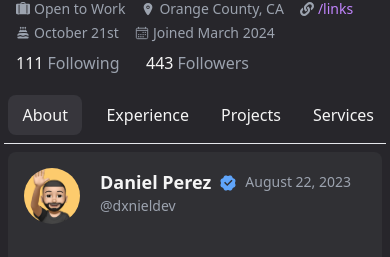
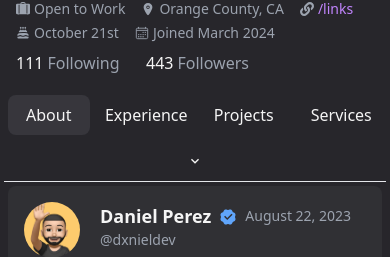
Before and after one commit to Daniel-PerezF/portfolioX, a React (Create React App) app in the folder portfoliox/: page / in a window 390 px wide. Shown: the part 445-702 px from the top of the page. Built offline with nearby package versions, Linux system fonts and the light colour scheme.

Commit message:
added drop down nav

```diff
--- /dev/null
+++ b/portfoliox/src/components/Booking.tsx
@@ -0,0 +1,11 @@
+import { LuConstruction } from "../icons/icons";
+
+export default function Booking() {
+  return (
+    <div className="flex w-full gap-3 justify-center items-center text-yellow-400 py-4 text-lg">
+      <LuConstruction />
+      <span>Under Construction</span>
+      <LuConstruction />
+    </div>
+  );
+}
--- /dev/null
+++ b/portfoliox/src/components/Contact.tsx
@@ -0,0 +1,11 @@
+import { LuConstruction } from "../icons/icons";
+
+export default function Contact() {
+  return (
+    <div className="flex w-full gap-3 justify-center items-center text-yellow-400 py-4 text-lg">
+      <LuConstruction />
+      <span>Under Construction</span>
+      <LuConstruction />
+    </div>
+  );
+}
--- a/portfoliox/src/components/ContentTabs.tsx
+++ b/portfoliox/src/components/ContentTabs.tsx
@@ -1,40 +1,66 @@
 import { useState, useEffect } from "react";
 import { useDarkMode } from "../context/useDarkMode";
 import { tabs, Tab } from "../data";
+import { motion } from "framer-motion";
+import { MdExpandLess, MdExpandMore } from "../icons/icons";
 
 export function ContentTabs() {
   const [activeTab, setActiveTab] = useState(() => {
     return sessionStorage.getItem("activeTab") || "About";
   });
+  const [expanded, setExpanded] = useState(false);
   const { darkMode } = useDarkMode();
 
   useEffect(() => {
     sessionStorage.setItem("activeTab", activeTab);
   }, [activeTab]);
 
+  const handleExpand = () => {
+    setExpanded(!expanded);
+  };
+
+  const visibleTabs = expanded ? tabs : tabs.slice(0, 4);
+
   return (
     <div>
-      <div className="flex flex-row justify-evenly mt-5 gap-4 mx-2">
-        {tabs.map((tab: Tab) => (
+      <motion.div
+        initial={false}
+        animate={{ height: expanded ? "auto" : "70px" }}
+        transition={{ duration: 0.5 }}
+        className="overflow-hidden"
+      >
+        <div className="grid grid-cols-4 mt-5 gap-4 mx-2">
+          {visibleTabs.map((tab: Tab) => (
             <div
               key={tab.id}
-            className={`rounded-lg  ${
+              className={`rounded-lg ${
                 darkMode ? "hover:bg-[#37363c]" : "hover:bg-lighter"
               } w-full flex justify-center cursor-pointer p-2 ${
                 activeTab === tab.id
                   ? darkMode
                     ? "bg-[#37363c]"
-                  : "bg-[#e5e5e5] "
+                    : "bg-[#e5e5e5]"
                   : ""
               }`}
               onClick={() => setActiveTab(tab.id)}
             >
-            <h3 className={`${activeTab === tab.id ? "" : ""}`}>{tab.label}</h3>
+              <h3 className={`${activeTab === tab.id ? "" : ""}`}>
+                {tab.label}
+              </h3>
             </div>
           ))}
         </div>
+      </motion.div>
+      <div className="flex justify-center ">
+        <button
+          onClick={handleExpand}
+          className="px-4 py-2 cursor-pointer hover:scale-125 ease-in-out duration-300"
+        >
+          {expanded ? <MdExpandLess /> : <MdExpandMore />}
+        </button>
+      </div>
       <div>
-        <hr className="text-white my-2 mx-1 md:mx-0" />
+        <hr className="text-white my-1 mx-1 md:mx-0" />
       </div>
       <div>
         {tabs.map((tab: Tab) => (
--- /dev/null
+++ b/portfoliox/src/components/Faq.tsx
@@ -0,0 +1,11 @@
+import { LuConstruction } from "../icons/icons";
+
+export default function Faq() {
+  return (
+    <div className="flex w-full gap-3 justify-center items-center text-yellow-400 py-4 text-lg">
+      <LuConstruction />
+      <span>Under Construction</span>
+      <LuConstruction />
+    </div>
+  );
+}
--- /dev/null
+++ b/portfoliox/src/components/Plans.tsx
@@ -0,0 +1,11 @@
+import { LuConstruction } from "../icons/icons";
+
+export default function Plans() {
+  return (
+    <div className="flex w-full gap-3 justify-center items-center text-yellow-400 py-4 text-lg">
+      <LuConstruction />
+      <span>Under Construction</span>
+      <LuConstruction />
+    </div>
+  );
+}
--- a/portfoliox/src/data/data.ts
+++ b/portfoliox/src/data/data.ts
@@ -13,6 +13,10 @@ import {
   BsFillSuitcaseLgFill,
   FaXTwitter,
 } from "../icons/icons";
+import Plans from "../components/Plans";
+import Faq from "../components/Faq";
+import Booking from "../components/Booking";
+import Contact from "../components/Contact";
 
 export const experiences: Experiences[] = [
   {
@@ -247,6 +251,10 @@ export const tabs: Tab[] = [
   { id: "Experience", label: "Experience", component: Experience },
   { id: "Projects", label: "Projects", component: Projects },
   { id: "Services", label: "Services", component: Services },
+  { id: "Plans", label: "Plans", component: Plans },
+  { id: "FAQ", label: "FAQ", component: Faq },
+  { id: "Booking", label: "Booking", component: Booking },
+  { id: "Contact", label: "Contact", component: Contact },
 ];
 
 export const linkData: LinksProps[] = [
```
Also changed, not shown: portfoliox/src/icons/icons.ts (+7 -2 lines), portfoliox/src/index.css (line endings or trailing spaces). Lines whose indentation alone changed are shown as unchanged.
